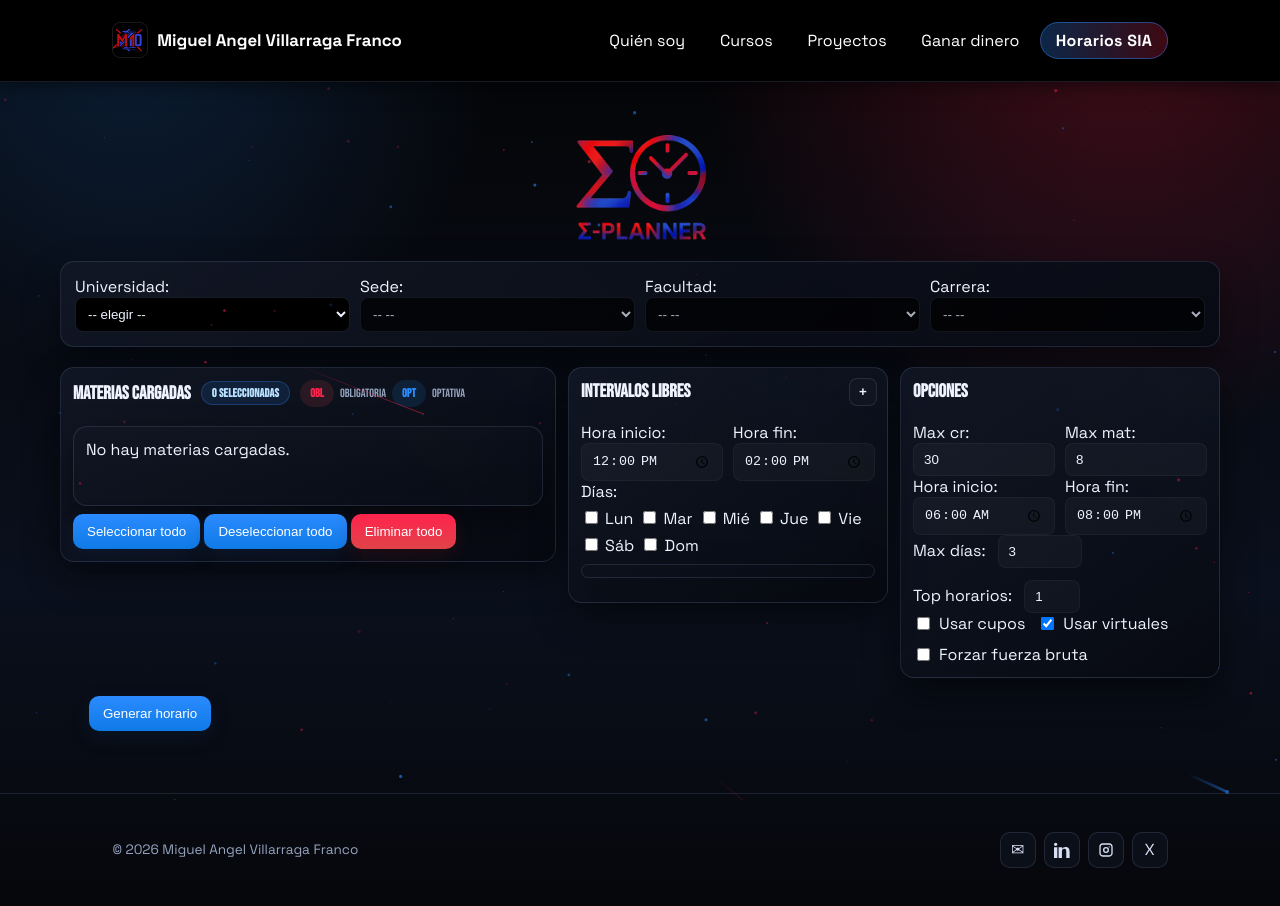
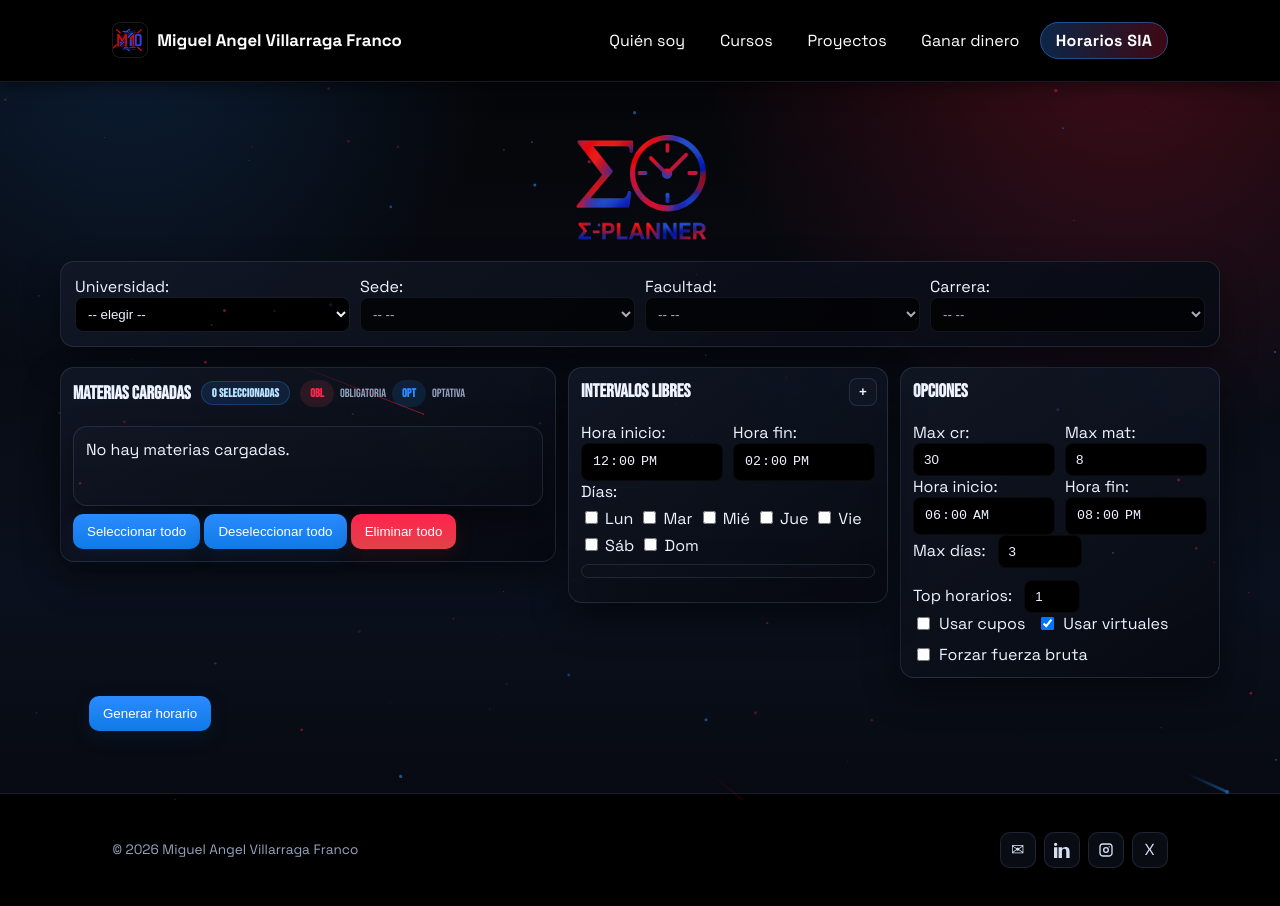
Before and after one commit to Miguerraga10/Portafolio, a website: page Sigma-planner-web/sigma.html in a window 1280 px wide. Drawn offline with Linux system fonts and the light colour scheme.

Commit message:
Actualización

```diff
--- a/Sigma-planner-web/app.js
+++ b/Sigma-planner-web/app.js
@@ -1008,7 +1008,7 @@ try{
 try{ window.__excludedGrupos = loadExcludedGruposCache(); }catch(_){ window.__excludedGrupos = {}; }
 
 async function generarHorariosJS(materias, opts){
-  const BRUTE_FORCE_LIMIT = 20000000;
+  const BRUTE_FORCE_LIMIT = 2000000;
   const HEURISTIC_BEAM_WIDTH = 160;
   const startedAt = (typeof performance !== 'undefined' && performance.now) ? performance.now() : Date.now();
   // Implementación equivalente a Python: prefiltrar, asignar obligatorias únicas, generar combinaciones viables y paralelizar evaluación
@@ -1530,7 +1530,7 @@ window.addEventListener('DOMContentLoaded', ()=>{
     const maxcreditos = clampInputValue(maxCredInput, 1, 30, 30);
     const maxmaterias = clampInputValue(maxMateriasInput, 1, 99, 8);
     const maxdias = clampInputValue(maxDiasInput, 1, 7, 3);
-    const topN = clampInputValue(topNInput, 1, 3, 1);
+    const topN = clampInputValue(topNInput, 1, 5, 1);
     const hora_inicio = normalizeTimeInput(horaInicioInput, '06:00');
     const hora_fin = normalizeTimeInput(horaFinInput, '20:00');
     const forceBrute = !!(forceBruteInput && forceBruteInput.checked);
--- a/Sigma-planner-web/scheduler.js
+++ b/Sigma-planner-web/scheduler.js
@@ -327,7 +327,7 @@ export function estimarComplejidadSeleccionJS(materias, opts, cancelToken){
 
 export async function generarHorarioOptimoJS(materias, opts, onProgress, cancelToken){
   // Implementación alineada con Main.py
-  const BRUTE_FORCE_LIMIT = 20000000;
+  const BRUTE_FORCE_LIMIT = 2000000;
   const HEURISTIC_BEAM_WIDTH = 160;
   const progressCallback = typeof onProgress === 'function' ? onProgress : null;
   const YIELD_INTERVAL = 200;
@@ -342,7 +342,7 @@ export async function generarHorarioOptimoJS(materias, opts, onProgress, cancelT
   let preparationUnitsProcessed = 0;
   let evaluationUnitsProcessed = 0;
   let totalWorkUnits = 0;
-  const topN = Math.max(1, Math.min(3, parseInt(opts.topN, 10) || 1));
+  const topN = Math.max(1, Math.min(5, parseInt(opts.topN, 10) || 1));
   const topResults = []; // array ordenado de los mejores resultados (hasta topN)
 
 
--- a/Sigma-planner-web/sigma.html
+++ b/Sigma-planner-web/sigma.html
@@ -147,7 +147,7 @@
               <div class="small-box">
                 <div style="display:flex;gap:12px;align-items:center;flex-wrap:wrap">
                   <label style="margin:0">Max días: <input id="maxDias" type="number" value="7" min="1" max="7" style="width:84px;margin-left:8px"></label>
-                  <label style="margin:0">Top horarios: <input id="topN" type="number" value="1" min="1" max="3" style="width:56px;margin-left:8px"></label>
+                  <label style="margin:0">Top horarios: <input id="topN" type="number" value="1" min="1" max="5" style="width:56px;margin-left:8px"></label>
                 </div>
                 <div style="display:flex;gap:12px;align-items:center">
                   <label style="display:flex;align-items:center;gap:6px"><input id="usarCupos" type="checkbox"> Usar cupos</label>
--- a/Sigma-planner-web/style.css
+++ b/Sigma-planner-web/style.css
@@ -157,8 +157,18 @@ main{padding:20px;max-width:1200px;margin:18px auto}
 #intervalList::-webkit-scrollbar-track{background:rgba(255,255,255,0.05);border-radius:999px}
 
 input[type="number"], input[type="time"], select, textarea, input[type="text"]{
-	background:var(--glass);border:1px solid rgba(255,255,255,0.04);color:var(--text);padding:8px 10px;border-radius:8px;outline:none;
+	background:#000000;border:1px solid rgba(255,255,255,0.04);color:var(--text);padding:8px 10px;border-radius:8px;outline:none;
 	width:100%; max-width:100%; box-sizing:border-box;
+}
+input[type="number"]::placeholder,
+input[type="time"]::placeholder,
+input[type="text"]::placeholder,
+textarea::placeholder{
+	color:var(--muted);
+}
+
+.site-footer{
+	background:#000000;
 }
 textarea{min-height:48px}
 
--- a/css/styles.css
+++ b/css/styles.css
@@ -879,9 +879,23 @@ h4 {
 /* ─────────────────────────────────────────────────────────── */
 
 .site-footer {
+  background: #000000;
   border-top: 1px solid var(--line);
   margin-top: 1rem;
   padding: 1rem 0;
+}
+
+input,
+select,
+textarea {
+  background: #000000;
+  color: #ecf3ff;
+  border: 1px solid var(--line);
+}
+
+input::placeholder,
+textarea::placeholder {
+  color: #95a4bf;
 }
 
 .footer-grid {
```
Also changed, not shown: Sigma-Planner/netlify.toml (added).
